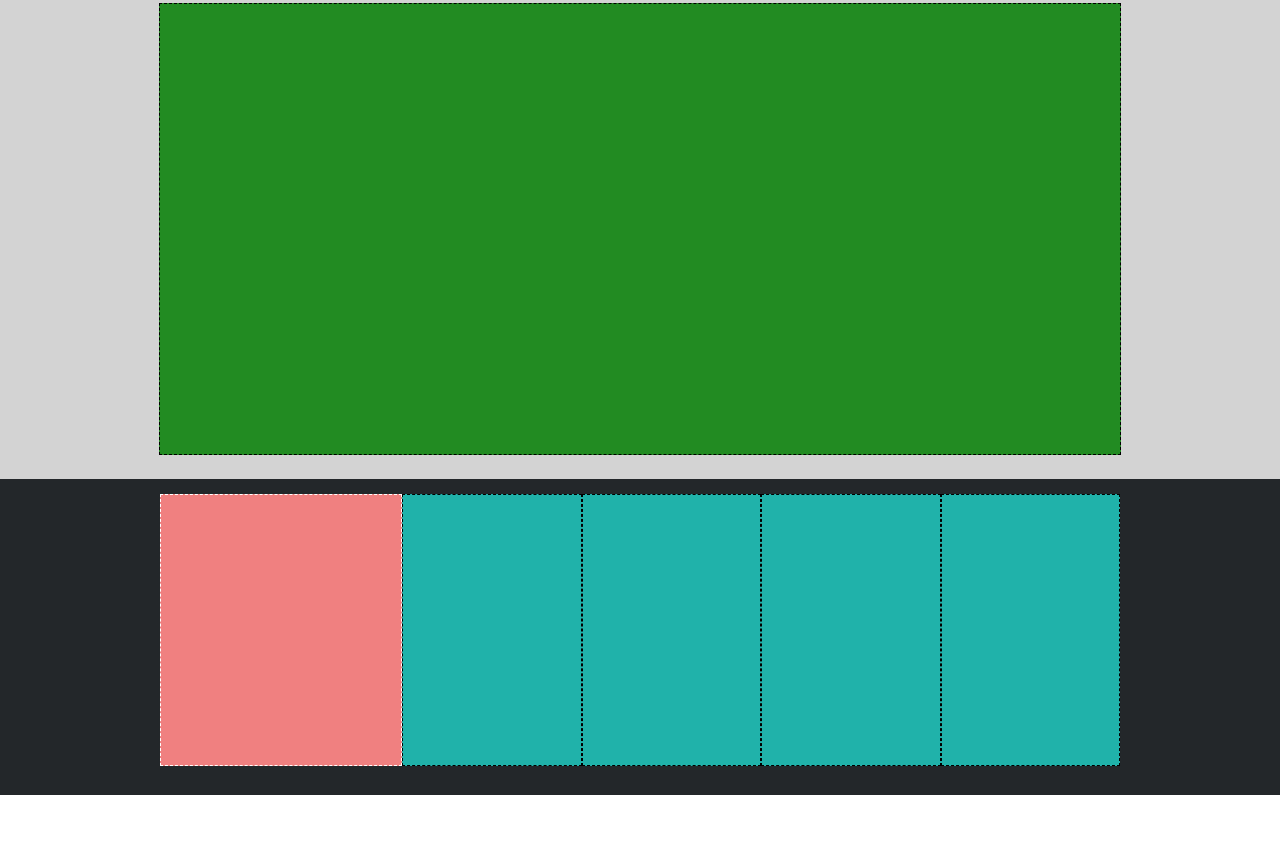
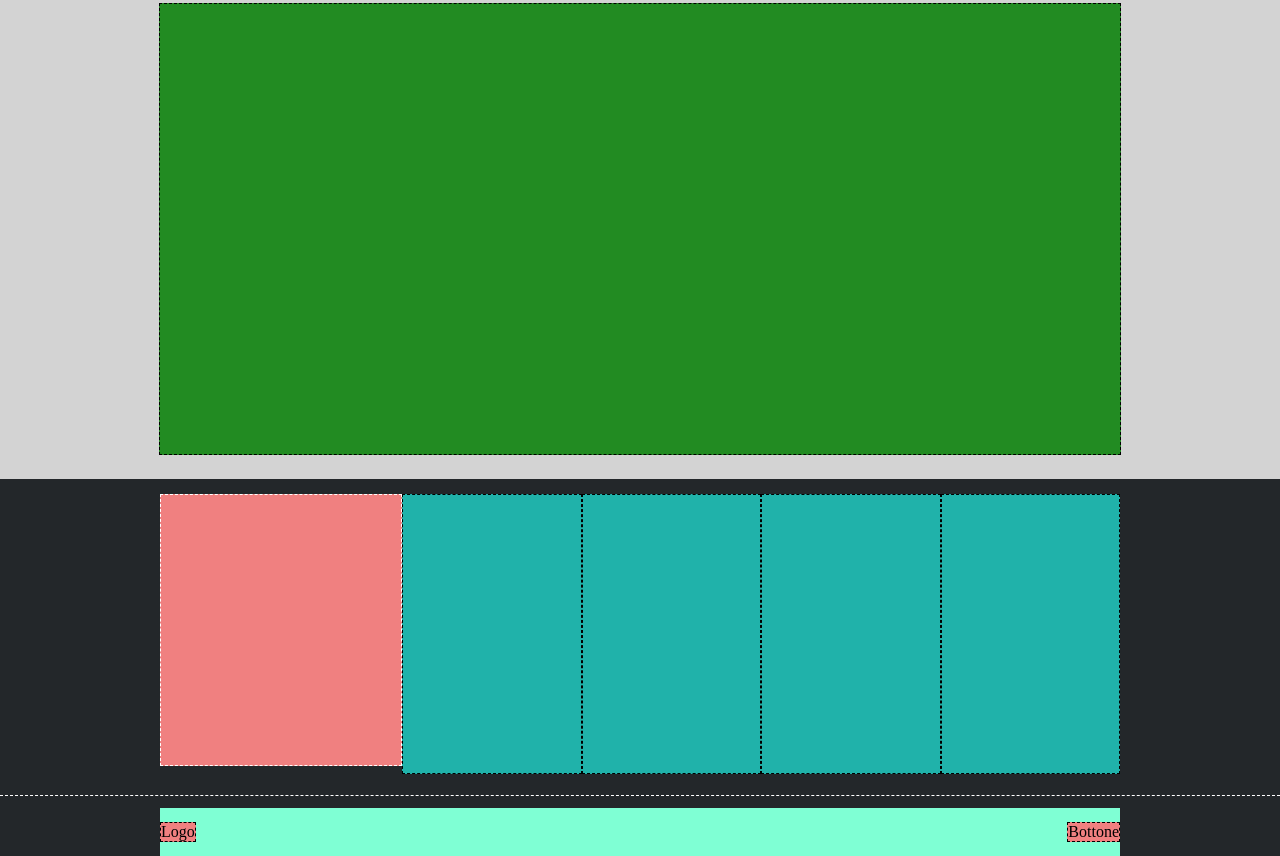
Before and after one commit to nicodellolio/htmlcss-struttura-discord, a plain HTML site: page index.html in a window 1280 px wide. Shown: the part 1271-2127 px from the top of the page. Before the commit the page ends 2066 px from the top, so only its background shows below. Drawn offline with Linux system fonts and the light colour scheme.

Commit message:
final_commit

```diff
--- a/assets/css/style.css
+++ b/assets/css/style.css
@@ -11,7 +11,7 @@ body{
 
 .debug #logo,nav,#login{
     background-color: #daa520;
-    height: 60%;
+    padding: 4px 0px;
 }
 
 header{
@@ -19,11 +19,6 @@ header{
     justify-content: space-around;
     align-items: center;
 }
-
-
-/* header > *{
-    vertical-align: auto;
-} */
 
 /* Main */
 
@@ -140,5 +135,33 @@ nav.footer_nav{
     flex-grow: 1;
 }
 
-/* TESTO DA CENTRARE NEI FIGLI DI HEADER
-PERCHÈ ALIGN-CONTENT NON FUNZIONA? */
+/* Footer closure */
+
+.debug div.footer_closure{
+    background-color: #23272aFF;
+    border-top: 1px dashed white;
+    height: 60px;
+}
+
+div.footer_closure{
+    display: flex;
+    justify-content: center;
+}
+
+.debug aside.footer_closure{
+    background-color: #7fffd4FF;
+    width: 75%;
+    height: 80%;
+}
+
+aside.footer_closure{
+    display: flex;
+    justify-content: space-between;
+    align-self: flex-end;
+}
+
+.debug aside.footer_closure>div{
+    background-color: #f08080FF;
+    border: 1px dashed black;
+    align-self: center;
+}
--- a/index.html
+++ b/index.html
@@ -54,5 +54,12 @@
         </div>
     </footer>
 
+    <div class="footer_closure">
+        <aside class="footer_closure">
+            <div>Logo</div>
+            <div>Bottone</div>
+        </aside>
+    </div>
+
 </body>
 </html>
```
